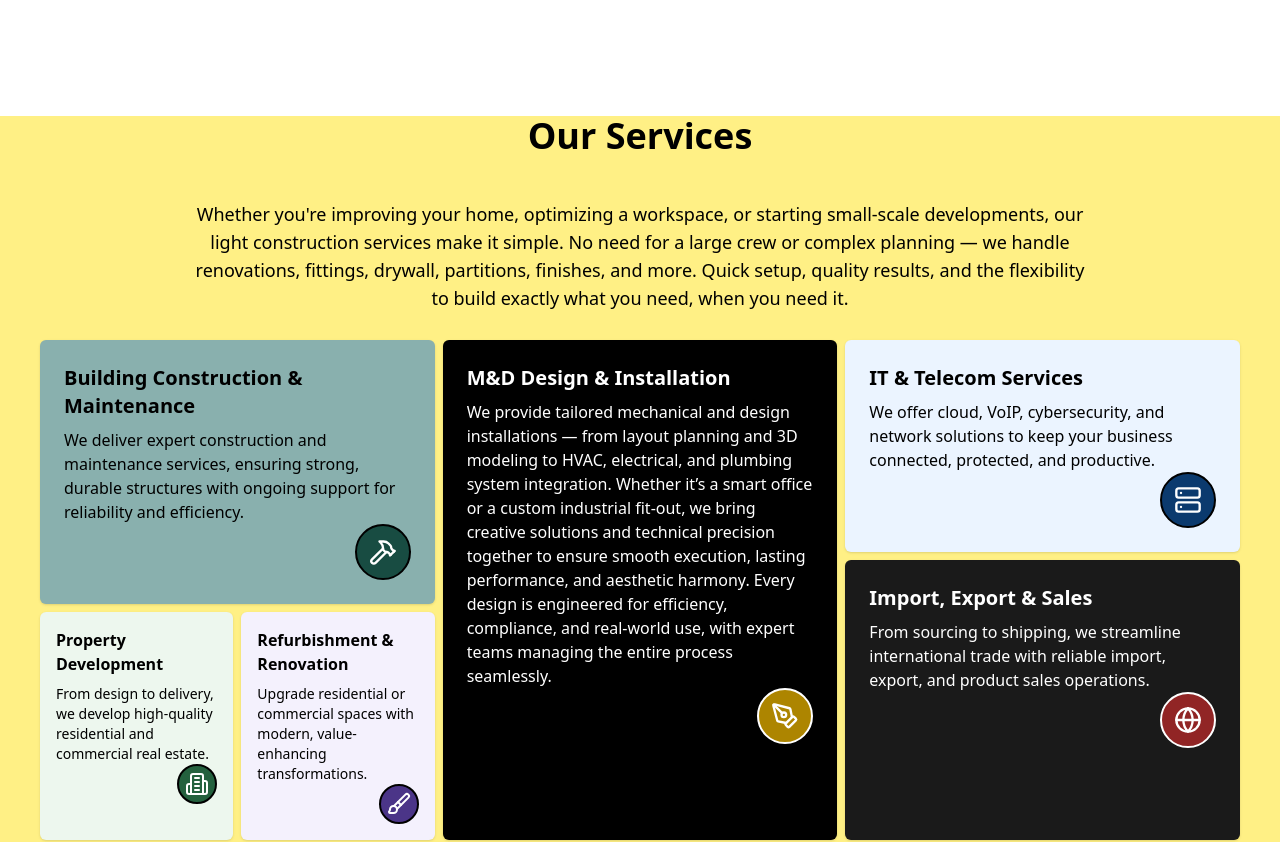
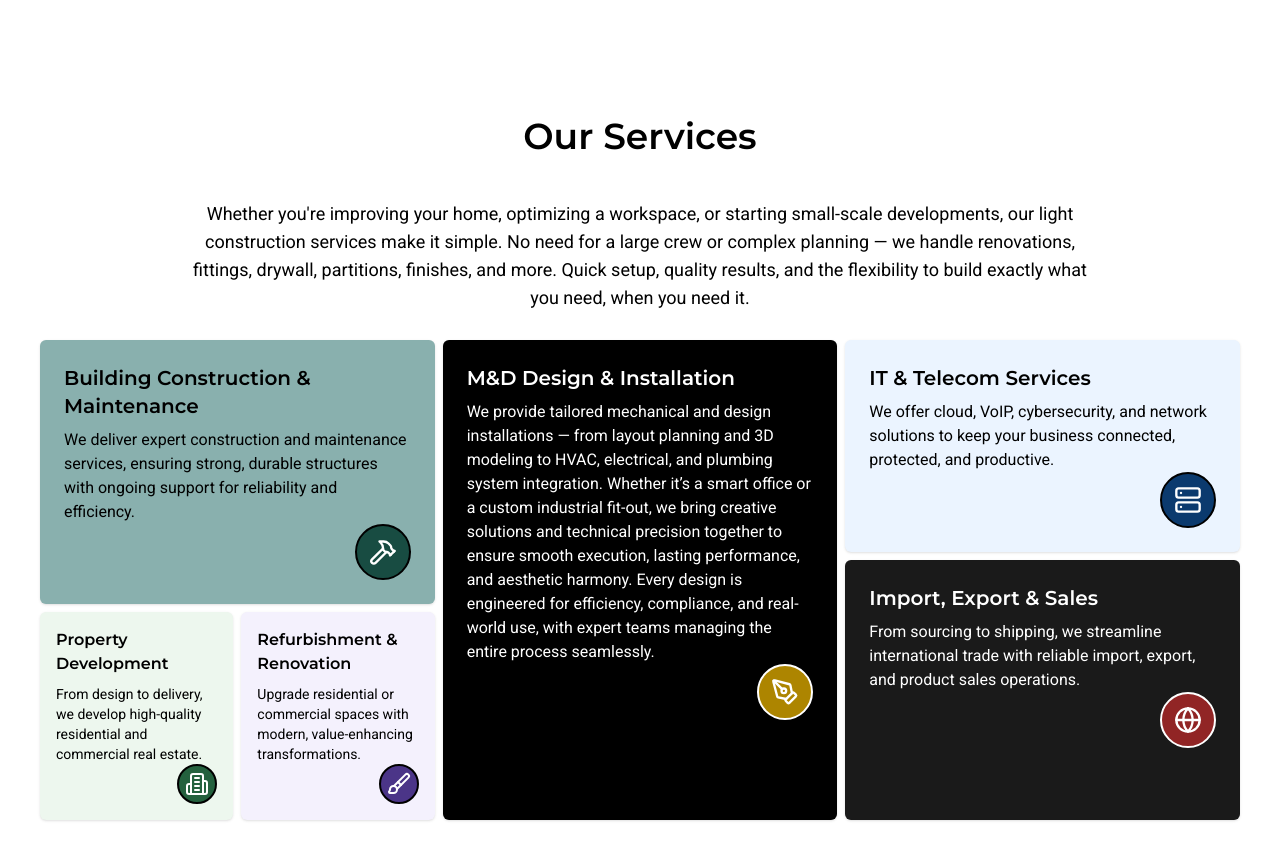
Before and after one commit to Maobugichi/bsd, a React (Vite) app: page /#/homepage/1 in a window 1280 px wide. Shown: the part 2244-3086 px from the top of the page. Built offline with nearby package versions, Linux system fonts and the light colour scheme.

Commit message:
change font

```diff
--- a/index.html
+++ b/index.html
@@ -4,6 +4,9 @@
     <meta charset="UTF-8" />
     <link rel="icon" type="image/svg+xml" href="/bsd-logo.jpg" />
     <meta name="viewport" content="width=device-width, initial-scale=1.0" />
+    <link rel="preconnect" href="https://fonts.googleapis.com">
+    <link rel="preconnect" href="https://fonts.gstatic.com" crossorigin>
+    <link href="https://fonts.googleapis.com/css2?family=Inter:ital,opsz,wght@0,14..32,100..900;1,14..32,100..900&family=Merienda:wght@300..900&family=Montserrat:ital,wght@0,100..900;1,100..900&family=Poppins:ital,wght@0,100;0,200;0,300;0,400;0,500;0,600;0,700;0,800;0,900;1,100;1,200;1,300;1,400;1,500;1,600;1,700;1,800;1,900&family=Roboto:ital,wght@0,100..900;1,100..900&display=swap" rel="stylesheet">
     <title>bsdlight</title>
   </head>
   <body>
--- a/src/index.css
+++ b/src/index.css
@@ -1 +1,6 @@
 @import "tailwindcss";
+
+@theme {
+    --font-montserrat:"Montserrat", sans-serif;
+    --font-roboto:"Roboto", sans-serif
+}
--- a/src/ui/about/about.tsx
+++ b/src/ui/about/about.tsx
@@ -4,7 +4,7 @@ import { AboutImage } from "./aboutImg"
 
 export const About = () => {
     return(
-        <section className="h-[240vh]  md:h-[190vh] mt-10 grid place-items-center">
+        <section className="h-[240vh] font-montserrat  md:h-[190vh] mt-10 grid place-items-center">
             <div className="w-[85%] h-full mx-auto  flex md:flex-row flex-col  justify-between items-center">
               <AboutDetails/>
               <AboutImage/>
--- a/src/ui/about/aboutDetails.tsx
+++ b/src/ui/about/aboutDetails.tsx
@@ -9,7 +9,7 @@ export const AboutDetails = () => {
             <Header level={2} className="text-3xl md:text-4xl font-semibold">
                 Leading the way in global construction, we transform bold ideas into lasting landmarks.
             </Header>
-            <Paragraph content="We are a global construction company delivering innovative, high-quality, and sustainable solutions. From towers to infrastructure, we shape cities, empower communities, and set new standards for the industry." className="text-sm md:text-lg"/>
+            <Paragraph content="We are a global construction company delivering innovative, high-quality, and sustainable solutions. From towers to infrastructure, we shape cities, empower communities, and set new standards for the industry." className="font-roboto text-sm md:text-lg"/>
             <CompanyHighlights/>
         </div>
     )
--- a/src/ui/about/cubes.tsx
+++ b/src/ui/about/cubes.tsx
@@ -14,7 +14,7 @@ export const CompanyHighlights = () => {
              <div className="w-10 grid place-items-center border-2 rounded-full h-10 place-self-end shadow"> <Icon className="" /></div>
               <h3 className="text-lg font-semibold text-gray-800 ">{item.header}</h3>
             </div>
-            <p className="text-sm text-gray-600">{item.desc}</p>
+            <p className="text-sm font-roboto text-gray-600">{item.desc}</p>
           </div>
         );
       })}
--- a/src/ui/featureCard.tsx
+++ b/src/ui/featureCard.tsx
@@ -20,7 +20,7 @@ export const FeatureCard:React.FC<FeatureCardProps> = ({}) => {
                 children: (
                 <div className="p-4">
                     <h1 className="text-xl font-semibold mb-2">Building Construction & Maintenance</h1>
-                    <p>We deliver expert construction and maintenance services, ensuring strong, durable structures with ongoing support for reliability and efficiency.</p>
+                    <p className="font-roboto">We deliver expert construction and maintenance services, ensuring strong, durable structures with ongoing support for reliability and efficiency.</p>
                     <div className="w-14 h-14 grid place-items-center border-2 rounded-full bg-[#184C42] place-self-end">
                     <Hammer className="text-white w-7 h-7" />
                     </div>
@@ -32,7 +32,7 @@ export const FeatureCard:React.FC<FeatureCardProps> = ({}) => {
                 children: (
                 <div className="p-4">
                     <h1 className="text-xl font-semibold mb-2">M&D Design & Installation</h1>
-                    <p>We provide tailored mechanical and design installations — from layout planning and 3D modeling to HVAC, electrical, and plumbing system integration. Whether it’s a smart office or a custom industrial fit-out, we bring creative solutions and technical precision together to ensure smooth execution, lasting performance, and aesthetic harmony. Every design is engineered for efficiency, compliance, and real-world use, with expert teams managing the entire process seamlessly.</p>
+                    <p className="font-roboto">We provide tailored mechanical and design installations — from layout planning and 3D modeling to HVAC, electrical, and plumbing system integration. Whether it’s a smart office or a custom industrial fit-out, we bring creative solutions and technical precision together to ensure smooth execution, lasting performance, and aesthetic harmony. Every design is engineered for efficiency, compliance, and real-world use, with expert teams managing the entire process seamlessly.</p>
                     <div className="w-14 h-14 grid place-items-center border-2 rounded-full bg-[#AD8500] place-self-end">
                     <PenTool className="text-white w-7 h-7" />
                     </div>
@@ -44,7 +44,7 @@ export const FeatureCard:React.FC<FeatureCardProps> = ({}) => {
                 children: (
                 <div className="p-4">
                     <h1 className="text-xl font-semibold mb-2">IT & Telecom Services</h1>
-                    <p>We offer cloud, VoIP, cybersecurity, and network solutions to keep your business connected, protected, and productive.</p>
+                    <p className="font-roboto">We offer cloud, VoIP, cybersecurity, and network solutions to keep your business connected, protected, and productive.</p>
                     <div className="w-14 h-14 grid place-items-center border-2 rounded-full bg-[#0B3A6E] place-self-end">
                     <Server className="text-white w-7 h-7" />
                     </div>
@@ -56,7 +56,7 @@ export const FeatureCard:React.FC<FeatureCardProps> = ({}) => {
                 children: (
                 <div className="p-4">
                     <h1 className="text-xl font-semibold mb-2">Import, Export & Sales</h1>
-                    <p>From sourcing to shipping, we streamline international trade with reliable import, export, and product sales operations.</p>
+                    <p className="font-roboto">From sourcing to shipping, we streamline international trade with reliable import, export, and product sales operations.</p>
                     <div className="w-14 h-14 grid place-items-center border-2 rounded-full bg-[#912525] place-self-end">
                     <Globe className="text-white w-7 h-7" />
                     </div>
@@ -68,7 +68,7 @@ export const FeatureCard:React.FC<FeatureCardProps> = ({}) => {
                 children: (
                 <div className="p-2">
                     <h1 className="text-md font-semibold mb-2">Property Development</h1>
-                    <p className="text-sm">From design to delivery, we develop high-quality residential and commercial real estate.</p>
+                    <p className="text-sm font-roboto">From design to delivery, we develop high-quality residential and commercial real estate.</p>
                     <div className="w-10 h-10 grid place-items-center border-2 rounded-full bg-[#24613E] place-self-end">
                     <Building2 className="text-white w-6 h-6" />
                     </div>
@@ -80,7 +80,7 @@ export const FeatureCard:React.FC<FeatureCardProps> = ({}) => {
                 children: (
                 <div className="p-2">
                     <h1 className="text-md font-semibold mb-2">Refurbishment & Renovation</h1>
-                    <p className="text-sm">Upgrade residential or commercial spaces with modern, value-enhancing transformations.</p>
+                    <p className="text-sm font-roboto">Upgrade residential or commercial spaces with modern, value-enhancing transformations.</p>
                     <div className="w-10 h-10 grid place-items-center border-2 rounded-full bg-[#4B3588] place-self-end">
                     <Brush className="text-white w-6 h-6" />
                     </div>
--- a/src/ui/features.tsx
+++ b/src/ui/features.tsx
@@ -5,7 +5,7 @@ import { FeatureCard } from "./featureCard";
 
 export const Feature = () => {
   return (
-    <section className=" bg-yellow-200 mt-20 md:mt-0 h-[230vh] md:h-[130vh] font-inter flex flex-col gap-5 text-black  text-center">
+    <section className=" font-montserrat mt-20 md:mt-0 h-[230vh] md:h-[130vh] font-inter flex flex-col gap-5 text-black  text-center">
       <motion.div
         initial={{ opacity: 0, y: -50 }}
         animate={{ opacity: 1, y: 0 }}
@@ -25,7 +25,7 @@ export const Feature = () => {
 
       >
         <Paragraph
-          className="font-inter text-sm w-[90%] md:text-lg md:w-[70%] mx-auto "
+          className="font-roboto text-sm w-[90%] md:text-lg md:w-[70%] mx-auto "
           content={
             <>
               Whether you're improving your home, optimizing a workspace, or starting small-scale developments, our light construction services make it simple. No need for a large crew or complex planning — we handle renovations, fittings, drywall, partitions, finishes, and more. Quick setup, quality results, and the flexibility to build exactly what you need, when you need it.
--- a/src/ui/hero.tsx
+++ b/src/ui/hero.tsx
@@ -13,10 +13,10 @@ export const Hero = () => {
             </div>
             <div className=" md:w-[70%] relative z-20 text-white h-1/2 md:h-[70%] grid mx-auto place-items-center gap-5 ">
                 <span>Build Your Dream</span>
-                <Header level={1} className=" text-4xl md:text-5xl font-bold  text-center">
+                <Header level={1} className="font-montserrat text-3xl w-[90%] md:text-5xl font-bold  text-center">
                     Our Vision Got Bigger<br/> So Did Our Blueprint for the Future.
                 </Header>
-                <Paragraph content="We are a global construction company dedicated to turning your imagination into reality. From concept to completion, we bring bold ideas to life with precision, innovation, and craftsmanship no matter where in the world you are" className="text-sm md:text-lg text-center"/>
+                <Paragraph content="We are a global construction company dedicated to turning your imagination into reality. From concept to completion, we bring bold ideas to life with precision, innovation, and craftsmanship no matter where in the world you are" className="font-roboto text-sm md:text-lg text-center"/>
                 <Cta/>
             </div>
         </section>
--- a/src/ui/landingPage.tsx
+++ b/src/ui/landingPage.tsx
@@ -9,7 +9,7 @@ import { Footer } from "./footer"
 
 export const LandingPage = () => {
     return(
-        <main className=" h-fit overflow-hidden">
+        <main className="font-montserrat h-fit overflow-hidden">
             <LandingNav/>
             <Hero/>
             <About/>
--- a/src/ui/stackCards.tsx
+++ b/src/ui/stackCards.tsx
@@ -20,7 +20,7 @@ const cards:CardStackProps[] = [
       <div className="p-6 flex flex-col h-full gap-5">
         <div className="grid gap-3">
           <h1 className="text-xl md:text-3xl font-semibold mb-3 text-white">Reliable and Transparent</h1>
-          <p className="text-sm md:text-lg leading-relaxed text-[#ccc]">
+          <p className="font-roboto text-sm md:text-lg leading-relaxed text-[#ccc]">
               “From the very beginning, the team showed outstanding transparency, professionalism, and responsiveness. Every phase of our warehouse expansion was managed with care and precision. They communicated clearly, met deadlines, and avoided cost overruns — a rare feat. Their commitment to safety and quality stood out, consistently meeting and exceeding standards. This is more than just a construction company — it's a dependable partner we’ll continue working with.”
           </p>
         </div>
@@ -36,7 +36,7 @@ const cards:CardStackProps[] = [
       <div className="p-6 flex flex-col h-full gap-5">
         <div className="grid gap-3">
           <h1 className="text-xl md:text-3xl text-white font-semibold mb-3">Exceptional Quality & Design</h1>
-          <p className="text-sm md:text-lg leading-relaxed text-[#ccc]">
+          <p className="font-roboto text-sm md:text-lg leading-relaxed text-[#ccc]">
            “They transformed our outdated office into a sleek, modern environment that is both visually impressive and highly functional. From HVAC and acoustics to lighting and layout, every detail was thoughtfully executed with a balance of creativity and technical expertise. Their ability to deliver a polished, performance-driven workspace truly exceeded our expectations. It was one of the most seamless and rewarding MEP and design experiences we've had.”
           </p>
         </div>
@@ -52,7 +52,7 @@ const cards:CardStackProps[] = [
       <div className="p-6 flex flex-col h-full gap-5">
         <div>
           <h1 className="text-xl md:text-3xl font-semibold text-white mb-3">Tech-Forward Thinking</h1>
-          <p className="text-sm md:text-lg leading-relaxed text-gray-700">
+          <p className="font-roboto text-sm md:text-lg leading-relaxed text-gray-700">
            “They handled our data center cabling and VoIP deployment with impressive precision and efficiency. Every aspect of the infrastructure was planned and executed with care, minimizing downtime and ensuring a smooth transition. Since implementation, our systems have run reliably, and their support team has been both responsive and knowledgeable. If you're looking for a scalable, future-proof IT setup backed by a dependable team, they’re the ones to call.”
           </p>
         </div>
```
